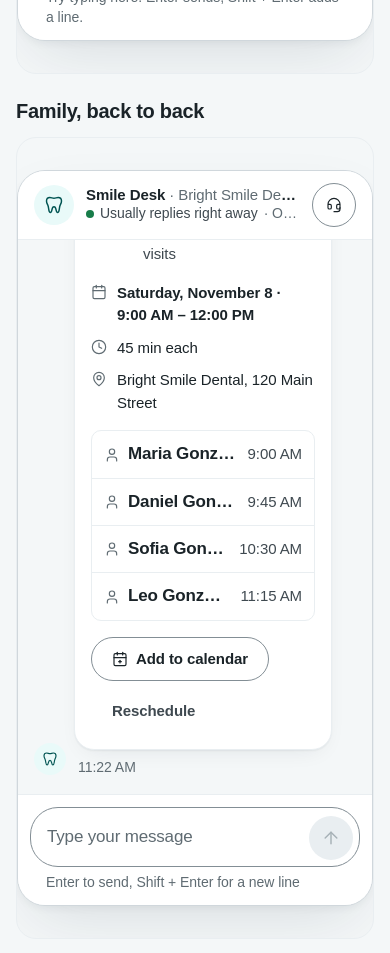
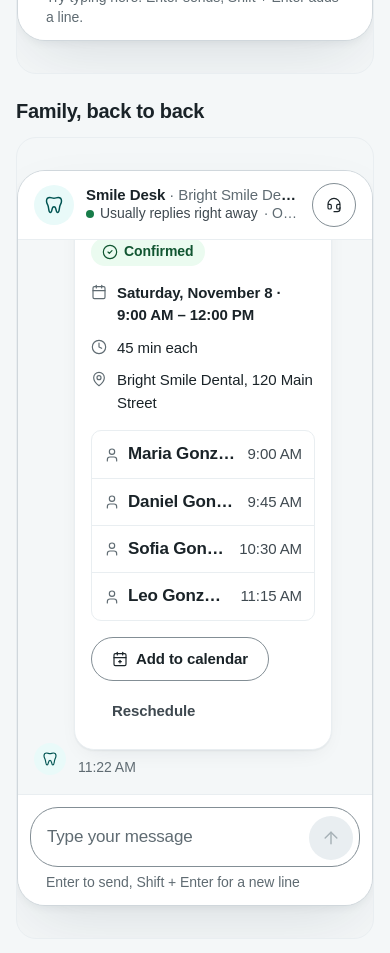
Before and after one commit to FKande/smile-desk, a Next.js app in the folder apps/web/: page /design-system/chat in a window 390 px wide. Shown: the part 1720-2673 px from the top of the page. Built offline with nearby package versions, Linux system fonts and the light colour scheme; a web font is replaced by a local one.

Commit message:
fix(web): appointment card badge wraps instead of covering the title on phones

```diff
--- a/apps/web/src/components/chat/AppointmentCard.tsx
+++ b/apps/web/src/components/chat/AppointmentCard.tsx
@@ -90,7 +90,10 @@ export function AppointmentCard({
       )}
       {...rest}
     >
-      <header className="flex items-start gap-3">
+      {/* Wraps: inside a chat bubble on a phone the card is ~17rem wide, too
+          narrow for icon + title + badge, so the badge drops below instead of
+          covering the title. */}
+      <header className="flex flex-wrap items-start gap-3">
         <span
           data-tone={kind.tone}
           aria-hidden="true"
@@ -101,7 +104,7 @@ export function AppointmentCard({
         >
           <Icon name={kind.icon} size="md" />
         </span>
-        <div className="flex min-w-0 flex-1 flex-col">
+        <div className="flex min-w-36 flex-1 flex-col">
           <h3 className={cn("text-title font-semibold", cancelled && "text-muted")}>{kind.label}</h3>
           {family ? (
             <p className="text-body-sm text-secondary">{members.length} back-to-back visits</p>
```
